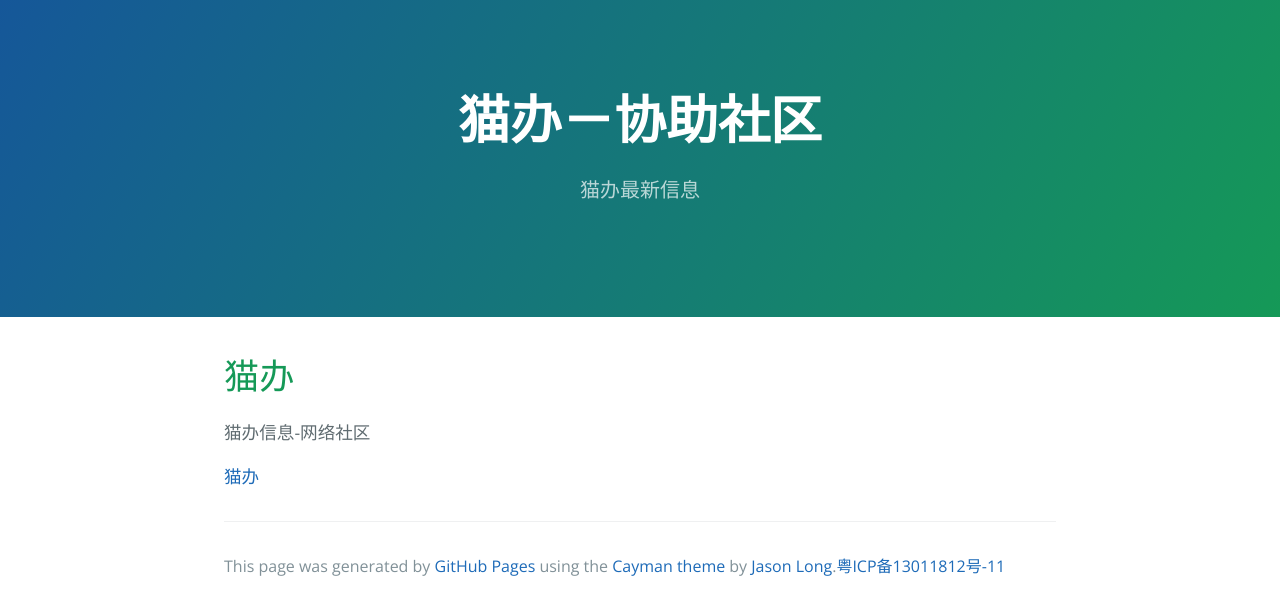
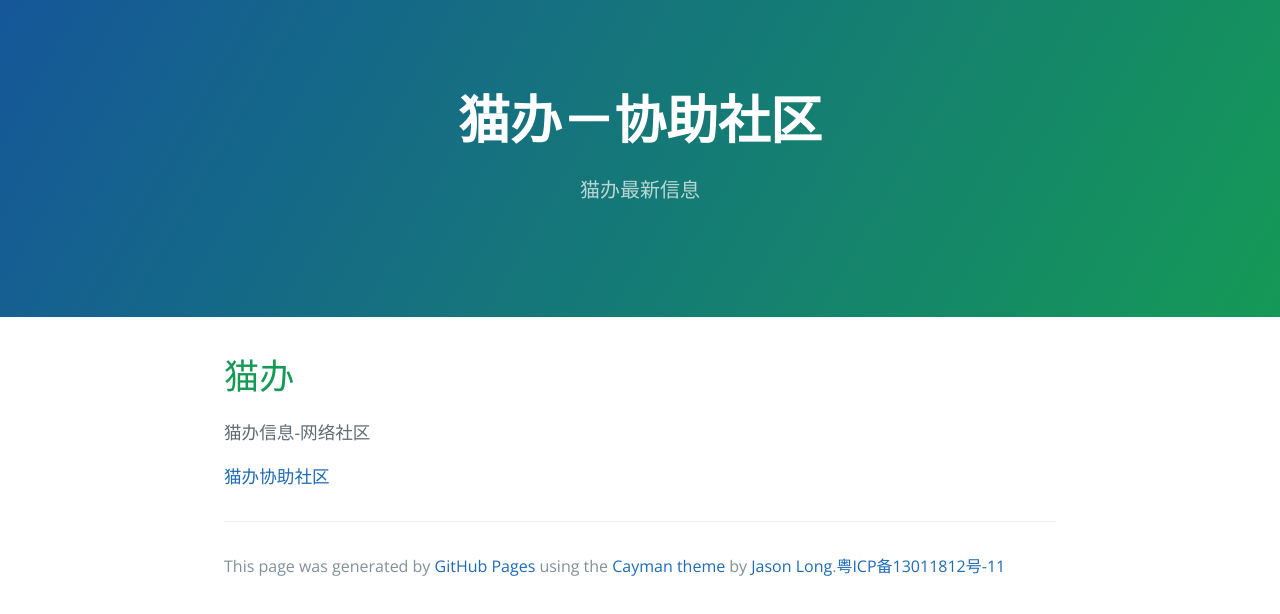
Before and after one commit to maoban/maoban.github.io, a plain HTML site: page index.html in a window 1280 px wide. Drawn offline with nearby package versions, Linux system fonts and the light colour scheme.

Commit message:
更新属性
更新属性

```diff
--- a/index.html
+++ b/index.html
@@ -20,7 +20,7 @@
 <a id="maobangithubio" class="anchor" href="#maobangithubio" aria-hidden="true"><span aria-hidden="true" class="octicon octicon-link"></span></a>猫办</h1>
 
 <p>猫办信息-网络社区</p>
-<p><a href="https://www.baidu.com/s?wd=%E6%AF%9B%E6%9D%BF%E4%BF%A1%E6%81%AF&rsv_spt=1&rsv_iqid=0xa613a59d0000d98c&issp=1&f=8&rsv_bp=0&rsv_idx=2&ie=utf-8&tn=baiduhome_pg&rsv_enter=1&rsv_sug3=13&rsv_sug1=15&rsv_sug7=100&rsv_t=dcdc2mK54%2FvQ53stZesXQpWRNM4xApgiyqA5Rpsx1vUI6oE1oUO6rYRgx2GNo570KPV2&rsv_sug2=0&inputT=6076&rsv_sug4=6076">猫办</a></p>
+<p><a href="https://www.baidu.com/s?wd=%E6%AF%9B%E6%9D%BF%E4%BF%A1%E6%81%AF&rsv_spt=1&rsv_iqid=0xa613a59d0000d98c&issp=1&f=8&rsv_bp=0&rsv_idx=2&ie=utf-8&tn=baiduhome_pg&rsv_enter=1&rsv_sug3=13&rsv_sug1=15&rsv_sug7=100&rsv_t=dcdc2mK54%2FvQ53stZesXQpWRNM4xApgiyqA5Rpsx1vUI6oE1oUO6rYRgx2GNo570KPV2&rsv_sug2=0&inputT=6076&rsv_sug4=6076">猫办协助社区</a></p>
 
       <footer class="site-footer">
 
```
